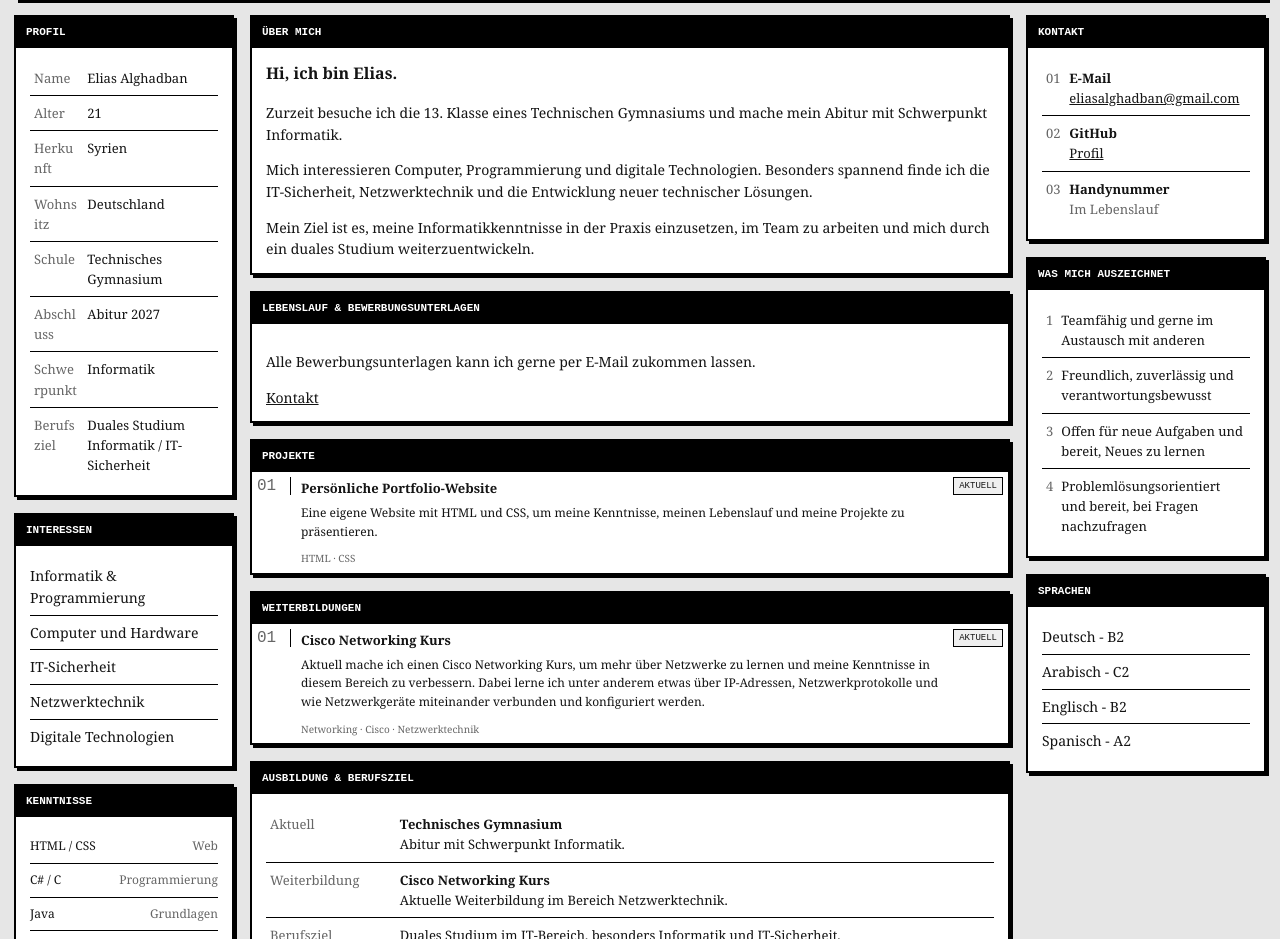
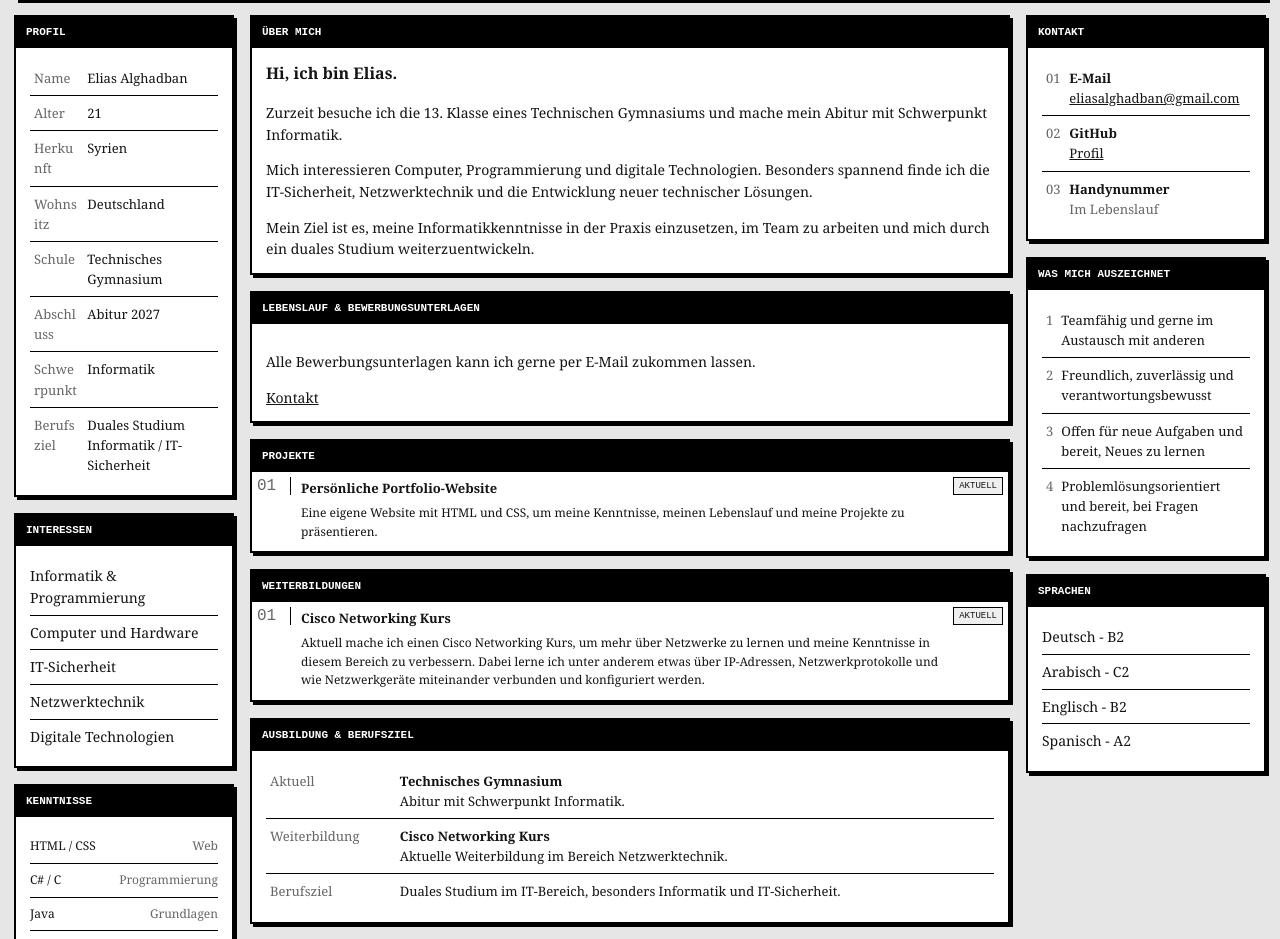
Before and after one commit to eliasalghadban-creator/portfolio, a plain HTML site: page index.html in a window 1280 px wide. Shown: the part 161-1100 px from the top of the page. Drawn offline with Linux system fonts and the light colour scheme.

Commit message:
Remove small tags from index.html

```diff
--- a/index.html
+++ b/index.html
@@ -190,7 +190,7 @@
               zu präsentieren.
             </p>
 
-            <small>HTML · CSS</small>
+
           </div>
 
           <span class="status">AKTUELL</span>
@@ -217,8 +217,6 @@
               Netzwerkprotokolle und wie Netzwerkgeräte miteinander
               verbunden und konfiguriert werden.
             </p>
-
-            <small>Networking · Cisco · Netzwerktechnik</small>
           </div>
 
           <span class="status">AKTUELL</span>
```
